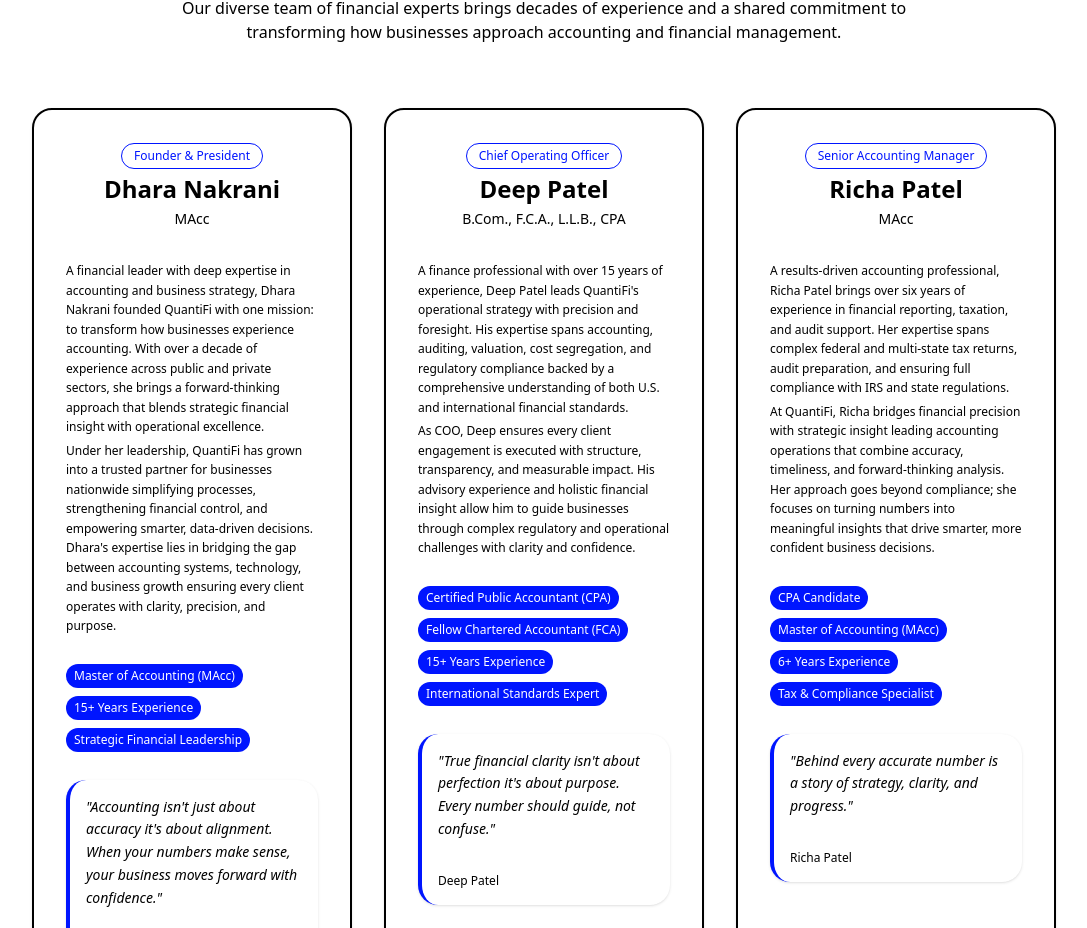
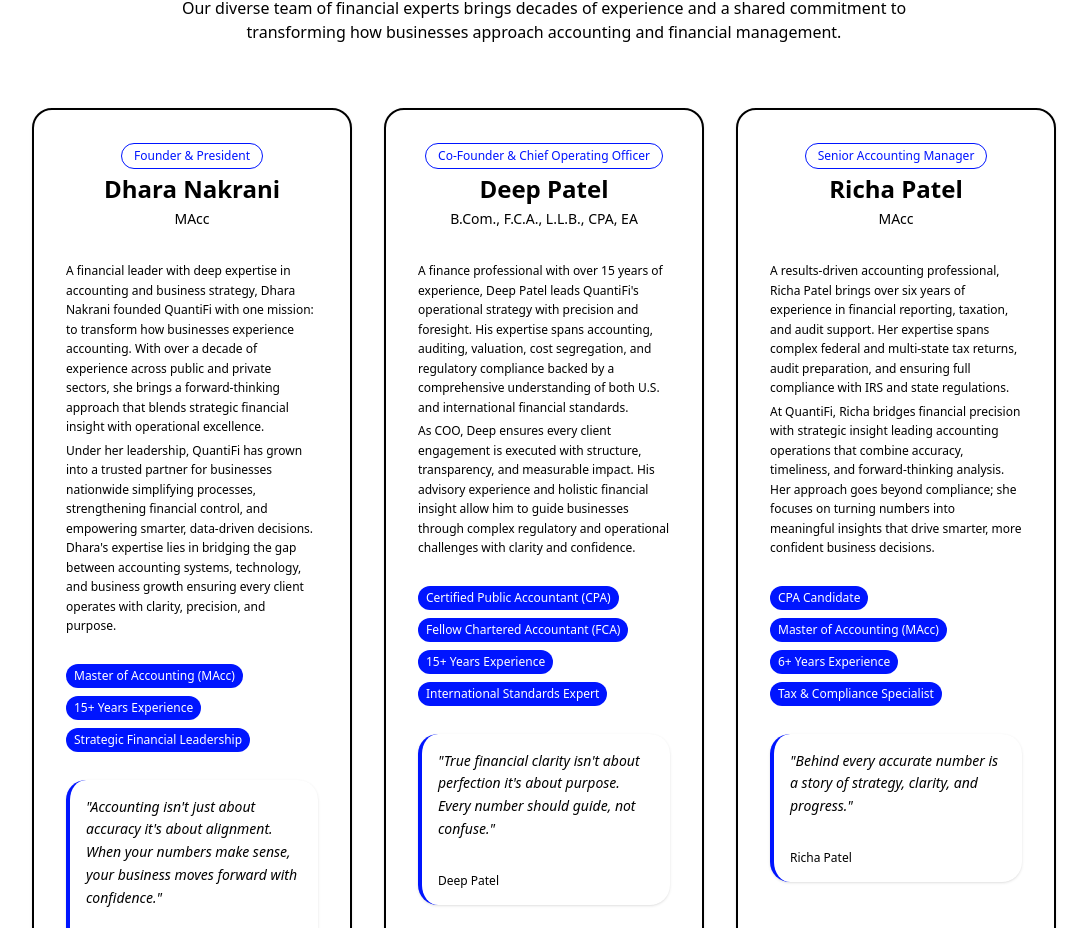
Before and after one commit to dharanakrani-qfisol/qfisol, a Next.js app: page /about in a window 1280 px wide. Shown: the part 3891-4819 px from the top of the page, without its empty margins (96-1183 px from the left). Built offline with nearby package versions, Linux system fonts and the light colour scheme.

Commit message:
Deep Patel Designation and Education changed

```diff
--- a/src/app/about/page.tsx
+++ b/src/app/about/page.tsx
@@ -113,8 +113,8 @@
     linkedin: 'https://www.linkedin.com/in/dhara-nakrani-32ab5142/'
   },
   {
-    name: 'Deep Patel, B.Com., F.C.A., L.L.B., CPA',
-    title: 'Chief Operating Officer',
+    name: 'Deep Patel, B.Com., F.C.A., L.L.B., CPA, EA',
+    title: 'Co-Founder & Chief Operating Officer',
     bio: 'A finance professional with over 15 years of experience, Deep Patel leads QuantiFi\'s operational strategy with precision and foresight. His expertise spans accounting, auditing, valuation, cost segregation, and regulatory compliance backed by a comprehensive understanding of both U.S. and international financial standards.',
     detailedBio: 'As COO, Deep ensures every client engagement is executed with structure, transparency, and measurable impact. His advisory experience and holistic financial insight allow him to guide businesses through complex regulatory and operational challenges with clarity and confidence.',
     philosophy: 'Deep plays a pivotal role in strengthening client relationships and fostering long-term trust through thoughtful, results-driven leadership.',
```
